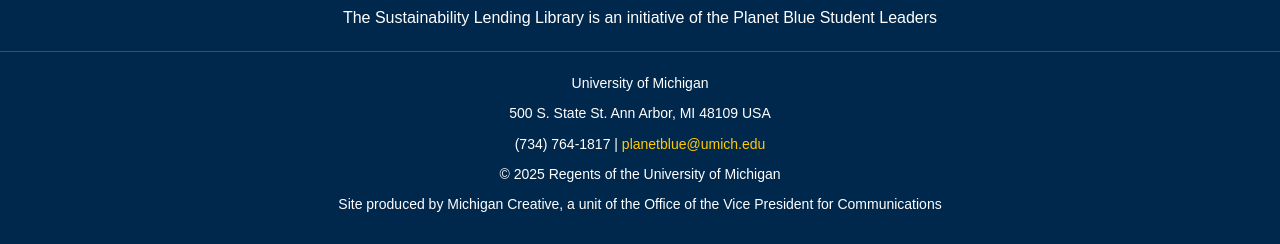
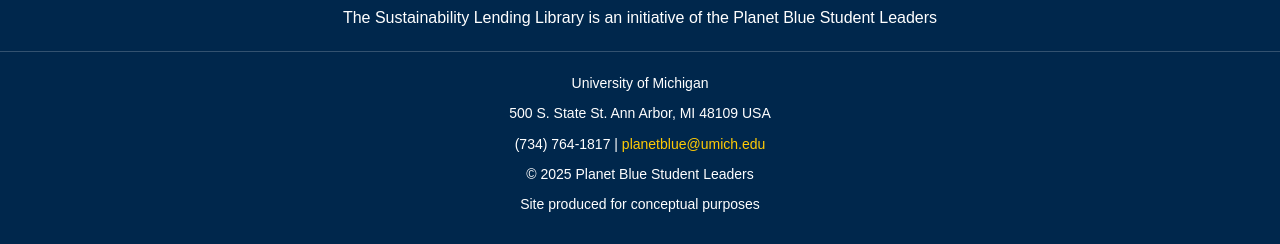
Before and after one commit to andrewminseo/lending.library.concept, a plain HTML site: page index.html in a window 1280 px wide. Shown: the part 3344-3588 px from the top of the page. Drawn offline with Linux system fonts and the light colour scheme.

Commit message:
Update index.html

```diff
--- a/index.html
+++ b/index.html
@@ -683,8 +683,8 @@
             <p>University of Michigan</p>
             <p>500 S. State St. Ann Arbor, MI 48109 USA</p>
             <p>(734) 764-1817 | <a href="mailto:planetblue@umich.edu">planetblue@umich.edu</a></p>
-            <p>&copy; 2025 Regents of the University of Michigan</p>
-            <p>Site produced by Michigan Creative, a unit of the Office of the Vice President for Communications</p>
+            <p>&copy; 2025 Planet Blue Student Leaders</p>
+            <p>Site produced for conceptual purposes</p>
         </div>
     </div>
 </body>
```
